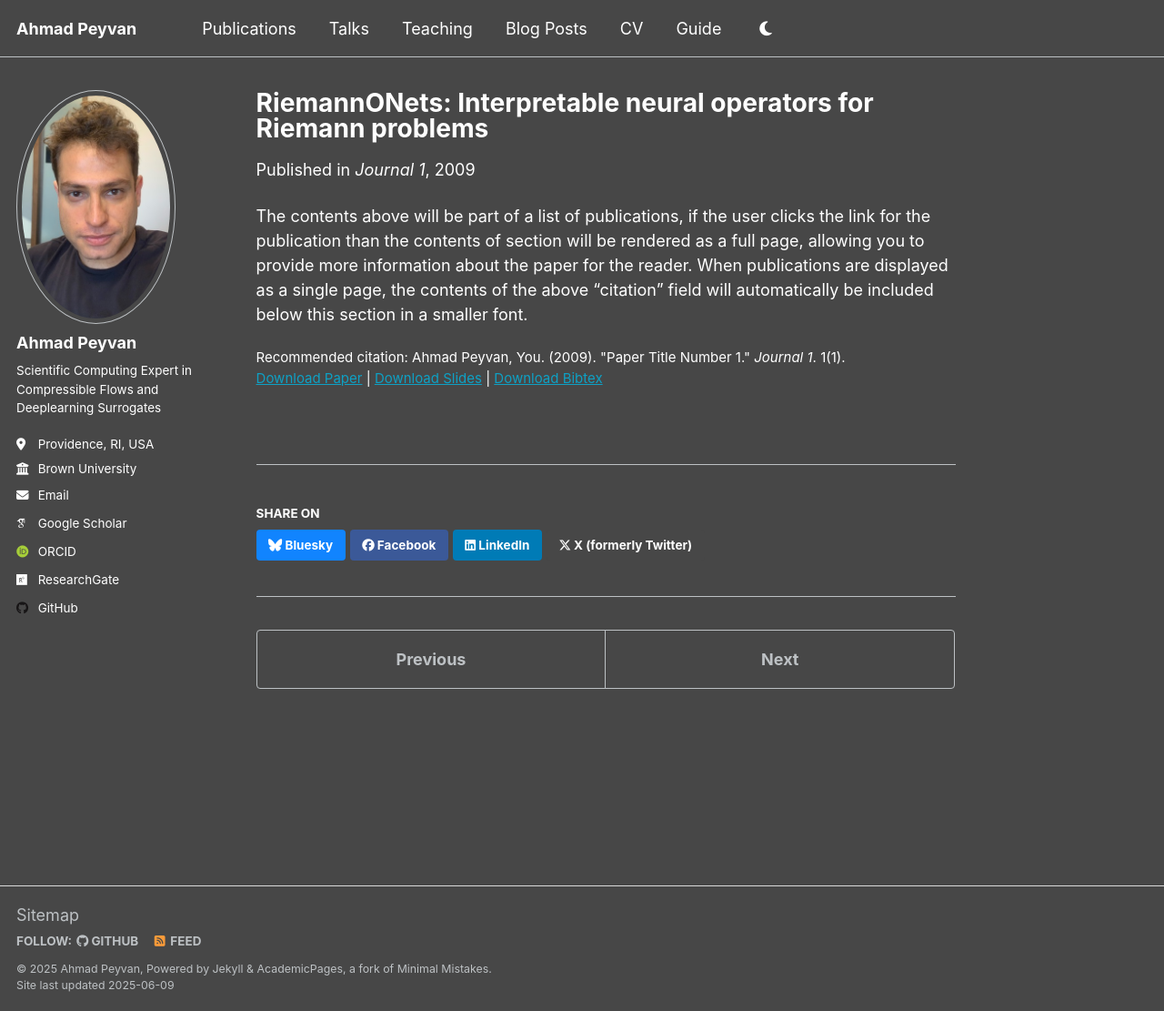
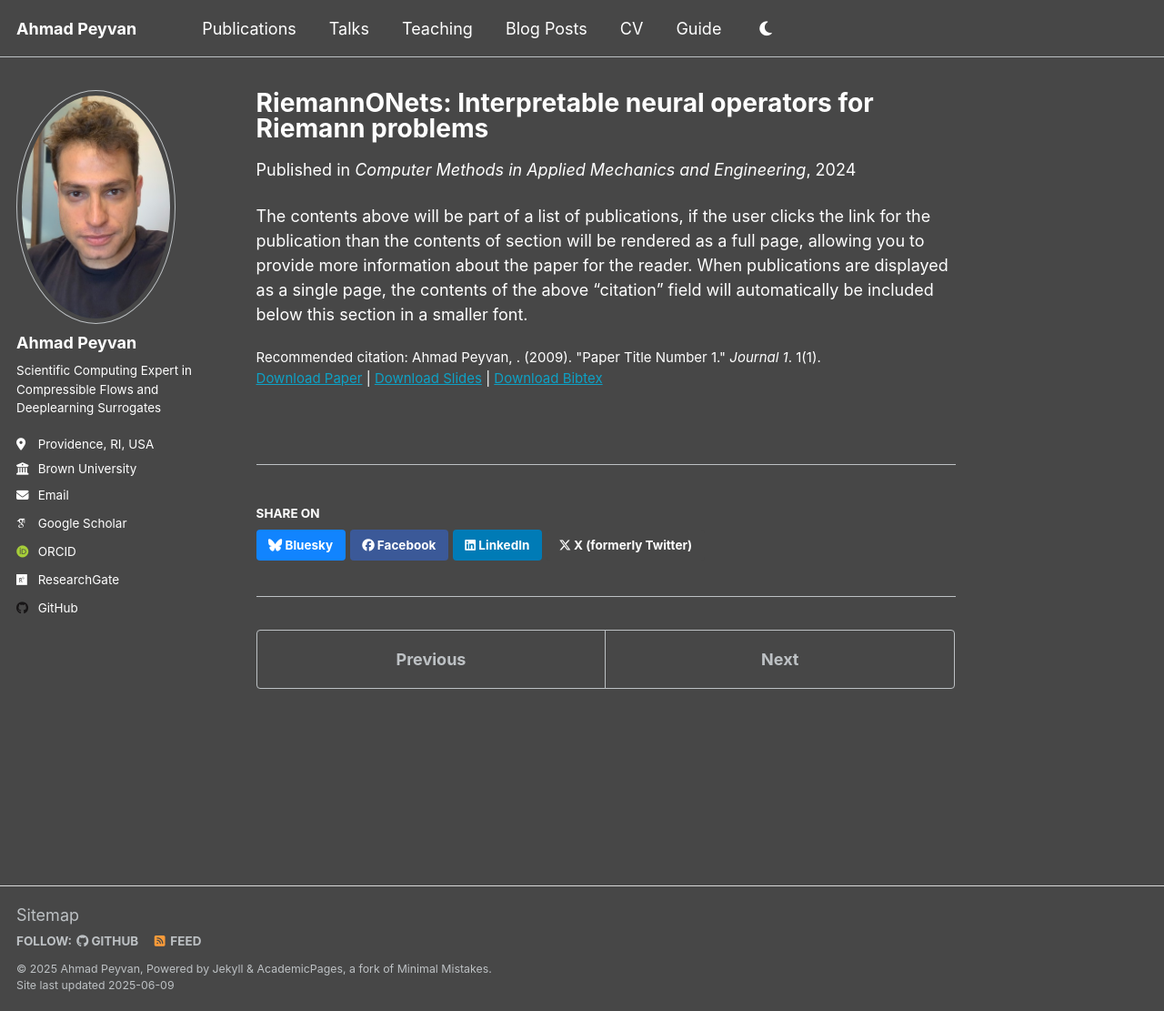
Before and after one commit to ahmadpeyvan/ahmadpeyvan.github.io, a Jekyll site: the page built from _publications/2009-10-01-paper-title-number-1.md, in a window 1280 px wide and 1111 px high. Shown: the whole window at 91% size. Built offline with Jekyll 4.4.1, drawn with Linux system fonts in a browser that asks for light colours; some web fonts are replaced.

Commit message:
Adding papers

```diff
--- a/_publications/2009-10-01-paper-title-number-1.md
+++ b/_publications/2009-10-01-paper-title-number-1.md
@@ -4,11 +4,11 @@ collection: publications
 category: manuscripts
 permalink: /publication/2009-10-01-paper-title-number-1
 excerpt: 'This paper is about the number 1. The number 2 is left for future work.'
-date: 2009-10-01
-venue: 'Journal 1'
+date: 2024-06-01
+venue: 'Computer Methods in Applied Mechanics and Engineering'
 slidesurl: 'http://academicpages.github.io/files/slides1.pdf'
-paperurl: 'http://academicpages.github.io/files/paper1.pdf'
-bibtexurl: 'http://academicpages.github.io/files/bibtex1.bib'
-citation: 'Ahmad Peyvan, You. (2009). &quot;Paper Title Number 1.&quot; <i>Journal 1</i>. 1(1).'
+paperurl: 'https://www.sciencedirect.com/science/article/pii/S0045782524002524'
+bibtexurl: 'https://scholar.googleusercontent.com/scholar.bib?q=info:PL4SWtlu_CcJ:scholar.google.com/&output=citation&scisdr=CgLFYV4tENqptf0h-MM:AAZF9b8AAAAAaEcn4MPw3rzKyZ866saOiLB1MuE&scisig=AAZF9b8AAAAAaEcn4NYjg6ot-TETbLkMu5zKFM0&scisf=4&ct=citation&cd=-1&hl=en'
+citation: 'Ahmad Peyvan, . (2009). &quot;Paper Title Number 1.&quot; <i>Journal 1</i>. 1(1).'
 ---
 The contents above will be part of a list of publications, if the user clicks the link for the publication than the contents of section will be rendered as a full page, allowing you to provide more information about the paper for the reader. When publications are displayed as a single page, the contents of the above "citation" field will automatically be included below this section in a smaller font.
```
